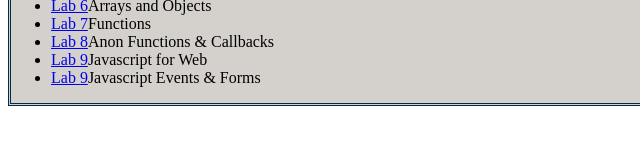
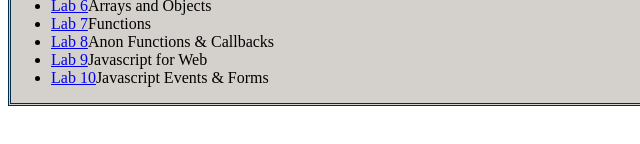
Before and after one commit to Maddy8624/cst252, a plain HTML site: page index.html in a window 1280 px wide. Shown: the part 634-778 px from the top of the page, 0-640 px from the left. Drawn offline with Linux system fonts and the light colour scheme.

Commit message:
Link fix for lab 10

```diff
--- a/index.html
+++ b/index.html
@@ -29,7 +29,7 @@
 		<li> <a href="lab7/">Lab 7</a>Functions</li>
 		<li> <a href="lab8/">Lab 8</a>Anon Functions & Callbacks</li>
 		<li> <a href="lab9/">Lab 9</a>Javascript for Web</li>
-		<li> <a href="lab10/">Lab 9</a>Javascript Events & Forms</li>
+		<li> <a href="lab10/">Lab 10</a>Javascript Events & Forms</li>
 	</ul>
 	</div>
 
```
